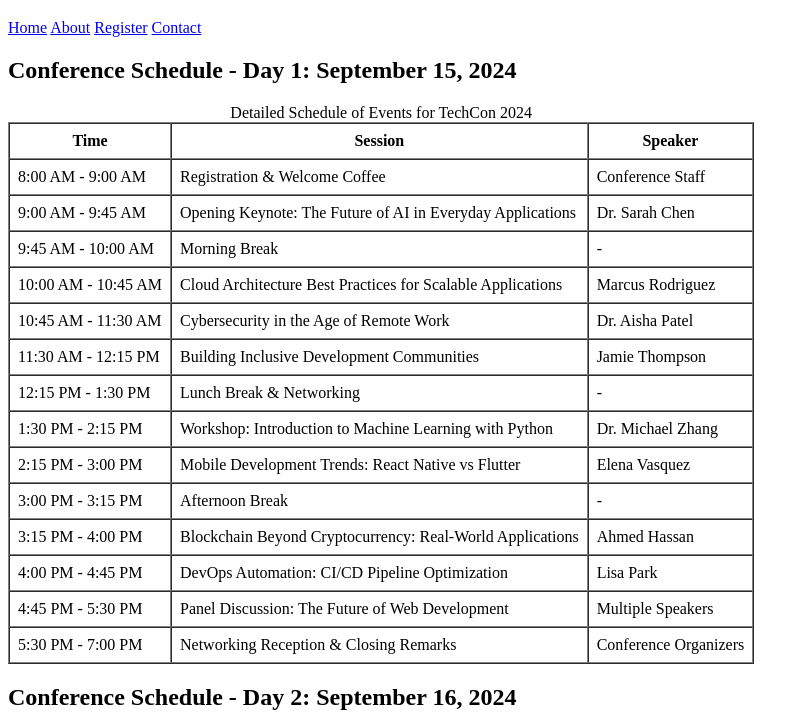
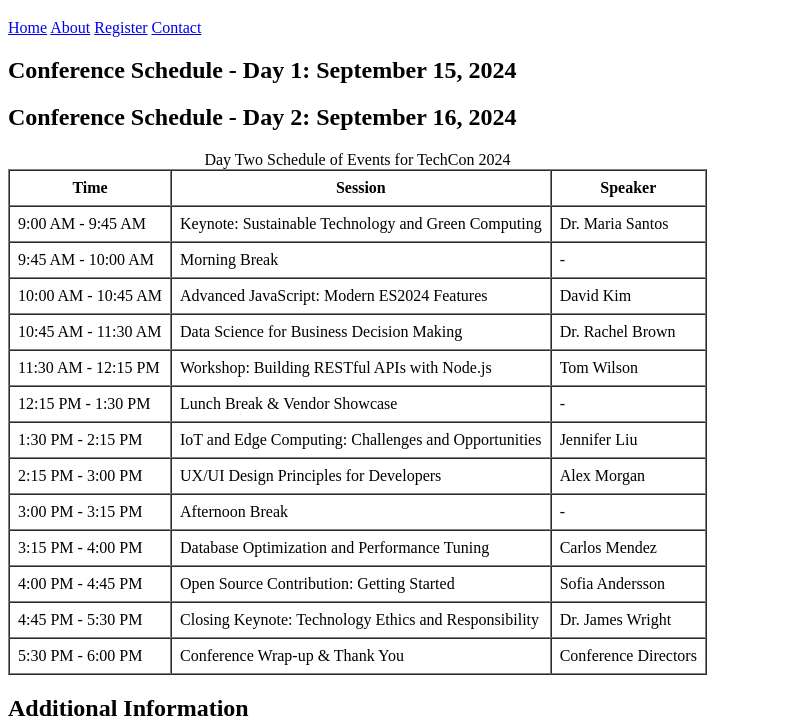
Before and after one commit to Kolinzoviola/TechCon_HTML, a plain HTML site: page techcon_website/schedule.html in a window 1280 px wide. Shown: the part 61-789 px from the top of the page, without its empty margins (0-809 px from the left). Drawn offline with Linux system fonts and the light colour scheme.

Commit message:
changes made

```diff
--- a/techcon_website/schedule.html
+++ b/techcon_website/schedule.html
@@ -18,91 +18,6 @@
 
     <main>
       <h2>Conference Schedule - Day 1: September 15, 2024</h2>
-
-      <table border="1" cellpadding="8" cellspacing="0">
-        <caption>
-          Detailed Schedule of Events for TechCon 2024
-        </caption>
-        <thead>
-          <tr>
-            <th scope="col">Time</th>
-            <th scope="col">Session</th>
-            <th scope="col">Speaker</th>
-          </tr>
-        </thead>
-        <tbody>
-          <tr>
-            <td>8:00 AM - 9:00 AM</td>
-            <td>Registration & Welcome Coffee</td>
-            <td>Conference Staff</td>
-          </tr>
-          <tr>
-            <td>9:00 AM - 9:45 AM</td>
-            <td>Opening Keynote: The Future of AI in Everyday Applications</td>
-            <td>Dr. Sarah Chen</td>
-          </tr>
-          <tr>
-            <td>9:45 AM - 10:00 AM</td>
-            <td>Morning Break</td>
-            <td>-</td>
-          </tr>
-          <tr>
-            <td>10:00 AM - 10:45 AM</td>
-            <td>Cloud Architecture Best Practices for Scalable Applications</td>
-            <td>Marcus Rodriguez</td>
-          </tr>
-          <tr>
-            <td>10:45 AM - 11:30 AM</td>
-            <td>Cybersecurity in the Age of Remote Work</td>
-            <td>Dr. Aisha Patel</td>
-          </tr>
-          <tr>
-            <td>11:30 AM - 12:15 PM</td>
-            <td>Building Inclusive Development Communities</td>
-            <td>Jamie Thompson</td>
-          </tr>
-          <tr>
-            <td>12:15 PM - 1:30 PM</td>
-            <td>Lunch Break & Networking</td>
-            <td>-</td>
-          </tr>
-          <tr>
-            <td>1:30 PM - 2:15 PM</td>
-            <td>Workshop: Introduction to Machine Learning with Python</td>
-            <td>Dr. Michael Zhang</td>
-          </tr>
-          <tr>
-            <td>2:15 PM - 3:00 PM</td>
-            <td>Mobile Development Trends: React Native vs Flutter</td>
-            <td>Elena Vasquez</td>
-          </tr>
-          <tr>
-            <td>3:00 PM - 3:15 PM</td>
-            <td>Afternoon Break</td>
-            <td>-</td>
-          </tr>
-          <tr>
-            <td>3:15 PM - 4:00 PM</td>
-            <td>Blockchain Beyond Cryptocurrency: Real-World Applications</td>
-            <td>Ahmed Hassan</td>
-          </tr>
-          <tr>
-            <td>4:00 PM - 4:45 PM</td>
-            <td>DevOps Automation: CI/CD Pipeline Optimization</td>
-            <td>Lisa Park</td>
-          </tr>
-          <tr>
-            <td>4:45 PM - 5:30 PM</td>
-            <td>Panel Discussion: The Future of Web Development</td>
-            <td>Multiple Speakers</td>
-          </tr>
-          <tr>
-            <td>5:30 PM - 7:00 PM</td>
-            <td>Networking Reception & Closing Remarks</td>
-            <td>Conference Organizers</td>
-          </tr>
-        </tbody>
-      </table>
 
       <h2>Conference Schedule - Day 2: September 16, 2024</h2>
 
@@ -238,3 +153,9 @@
     </footer>
   </body>
 </html>
+<footer>
+  <p>
+    &copy; 2024 TechCon Conference. All rights reserved. Organized by Global
+    Tech Events LLC.
+  </p>
+</footer>
```
